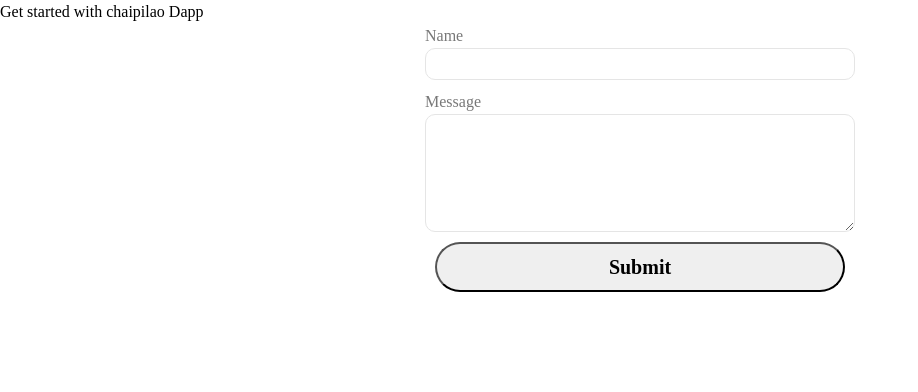
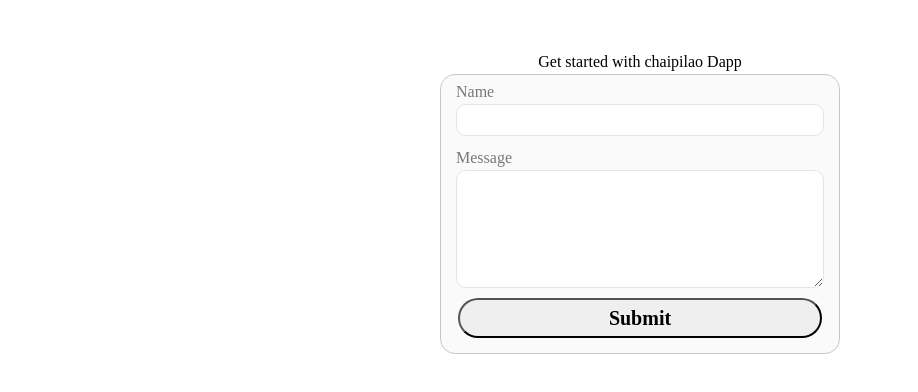
Before and after one commit to mistertandon/web3-dapp-0010-greeting-by-nader, a React (Vite) app in the folder client/: page / in a window 1280 px wide. Shown: the top 392 px of the page, without its empty margins (0-918 px from the left). Built offline with nearby package versions, Linux system fonts and the light colour scheme.

Commit message:
feat:
Deploy address on Sepolia test network
Update README.md file with deployment command
Update BuyChai component to transfer 0.001 ETH to Chai.sol network

```diff
--- a/client/src/App.jsx
+++ b/client/src/App.jsx
@@ -27,11 +27,12 @@ function App() {
           });
           console.log("ethers", ethers);
           console.log("ethers.providers", ethers.providers);
-
+// console.log("VITE_CHAI_CONTRACT_ADDRESS",VITE_CHAI_CONTRACT_ADDRESS);
           const web3Provider = new ethers.providers.Web3Provider(ethereum);
           const signer = web3Provider.getSigner();
           const chaiContract = new ethers.Contract(
             VITE_CHAI_CONTRACT_ADDRESS,
+            // ethers.utils.getAddress(VITE_CHAI_CONTRACT_ADDRESS),
             chai.abi,
             signer
           );
@@ -46,9 +47,9 @@ function App() {
   }, []);
   console.log("state", state);
   return (
-    <div className="App">
-      <h4>Get started with chaipilao Dapp</h4>
-<BuyChai/>
+    <div className="app--conatiner">
+      <h1 className="a">Get started with chaipilao Dapp</h1>
+      <BuyChai chaiContractInst={state} />
     </div>
   );
 }
--- a/client/src/App.scss
+++ b/client/src/App.scss
@@ -0,0 +1,9 @@
+.app--conatiner {
+  margin-top: 50px;
+
+  display: flex;
+  flex-direction: column;
+  justify-content: center;
+  align-content: flex-start;
+  align-items: center;
+}
--- a/client/src/components/BuyChai/BuyChai.jsx
+++ b/client/src/components/BuyChai/BuyChai.jsx
@@ -1,27 +1,39 @@
 import { useForm } from "react-hook-form";
+import { ethers } from "ethers";
 import "./BuyChai.scss";
 
-export const BuyChai = () => {
+export const BuyChai = ({
+  chaiContractInst: { provider, signer, chaiContract },
+}) => {
   const {
     register,
     handleSubmit,
-    setError,
     watch,
     formState: { errors },
   } = useForm();
 
-  const onSubmit = (data) => {
+  const onSubmit = async (data) => {
     const { user_name, user_message } = data;
-    console.log("onSubmit", data);
+
+    const amount = { value: ethers.utils.parseEther("0.001") };
+    const transaction = await chaiContract.buyChai(
+      user_name,
+      user_message,
+      amount
+    );
+
+    await transaction.wait();
+    console.log("chaiContractInst", chaiContract);
+    console.log("transaction is done");
   };
 
   return (
     <section className="buychai--container">
       <div className="form__div--container">
         <form onSubmit={handleSubmit(onSubmit)}>
-          <div class="form__field--container">
+          <div className="form__field--container">
             <label
-              for="formfield--user_name"
+              htmlFor="formfield--user_name"
               className="form__field__input--label"
             >
               Name
@@ -42,11 +54,15 @@ export const BuyChai = () => {
                 },
               })}
             />
-            {errors?.user_name && <p>{errors?.user_name?.message}</p>}
+            {errors?.user_name && (
+              <p className="form__field__input--error">
+                {errors?.user_name?.message}
+              </p>
+            )}
           </div>
-          <div class="form__field--container">
+          <div className="form__field--container">
             <label
-              for="formfield--user_message"
+              htmlFor="formfield--user_message"
               className="form__field__input--label"
             >
               Message
@@ -57,7 +73,6 @@ export const BuyChai = () => {
               className="form__field__textarea"
               defaultValue=""
               {...register("user_message", {
-                required: true,
                 validate: {
                   shouldNotEmpty: (value) => {
                     const emptyCheck =
@@ -65,14 +80,18 @@ export const BuyChai = () => {
                         ? false
                         : true;
 
-                    return emptyCheck || "message is mandatory";
+                    return emptyCheck || "Message is mandatory";
                   },
                 },
               })}
             />
-            {errors?.user_message && <p>{errors?.user_message?.message}</p>}
+            {errors?.user_message && (
+              <p className="form__field__input--error">
+                {errors?.user_message?.message}
+              </p>
+            )}
           </div>
-          <div class="form__field--container">
+          <div className="form__field--container">
             <input
               type="submit"
               className="form__field__button--submit"
--- a/client/src/components/BuyChai/BuyChai.scss
+++ b/client/src/components/BuyChai/BuyChai.scss
@@ -1,6 +1,14 @@
 .buychai--container {
   .form__div--container {
     margin: 0 auto;
+    border: 1px solid #c7c7c7;
+    border-radius: 15px;
+    padding: 5px;
+    background-color: #fafafa;
+
+    &:hover {
+      box-shadow: 0px 50px #c7c7c7;
+    }
 
     display: flex;
     flex-direction: column;
@@ -32,6 +40,7 @@
   }
 
   .form__field__input {
+    background-color: #ffffff;
     border: 1px solid #e5e5e5;
     border-radius: 10px;
     height: 32px;
@@ -43,7 +52,15 @@
     }
   }
 
+  .form__field__input--error {
+    font-size: 12px;
+    line-height: 18px;
+    color: #ff3300;
+    padding-left: 5px;
+  }
+
   .form__field__textarea {
+    background-color: #ffffff;
     border: 1px solid #e5e5e5;
     border-radius: 10px;
     width: 100%;
@@ -55,8 +72,8 @@
   }
 
   .form__field__button--submit {
-    height: 50px;
-    width: calc(100% - 20px);
+    height: 40px;
+    width: 99%;
     margin: 0px auto;
     border-radius: 25px;
 
--- a/client/src/main.jsx
+++ b/client/src/main.jsx
@@ -1,7 +1,7 @@
 import React from 'react'
 import ReactDOM from 'react-dom/client'
 import App from './App'
-// import './index.scss'
+import './index.scss'
 
 ReactDOM.createRoot(document.getElementById('root')).render(
   <React.StrictMode>
```
Also changed, not shown: 1 other file (tests, documents, lock files or other folders).
